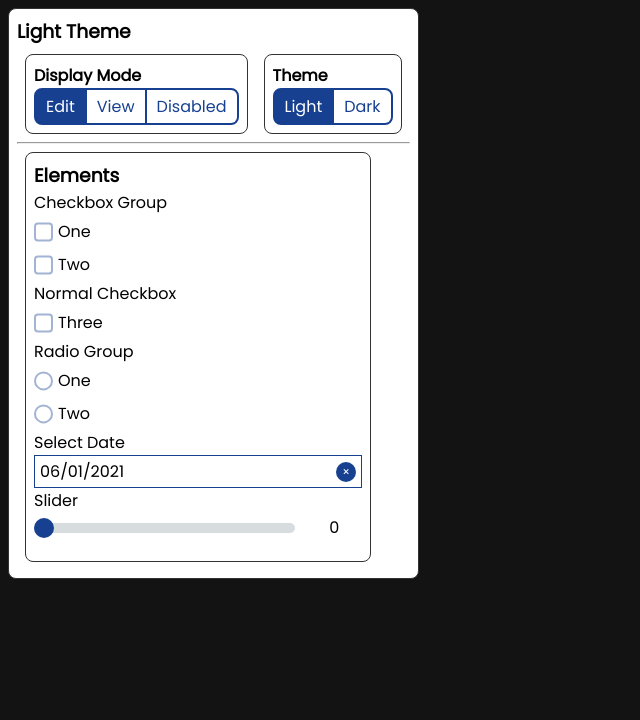
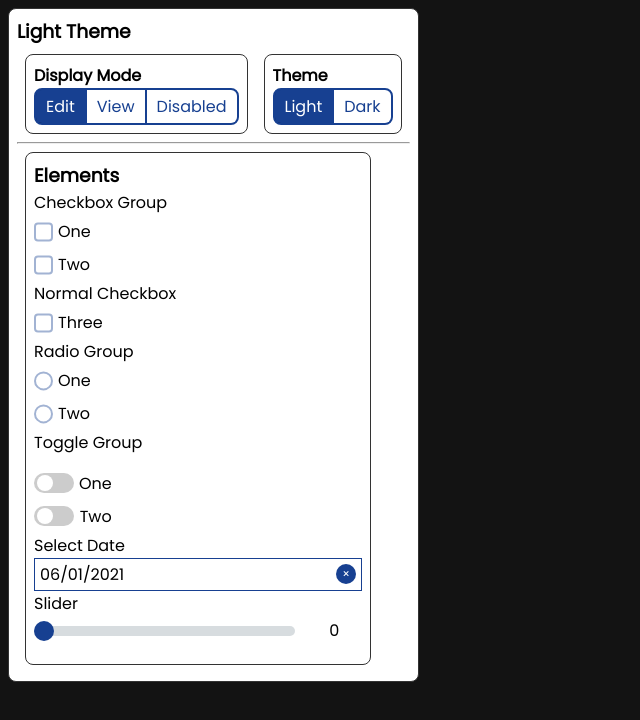
Before and after one commit to quocanhbk/ttg-react-component, a React (Create React App) app: page / in a window 1280 px wide. Shown: the top 720 px of the page, without its empty margins (0-640 px from the left). Built offline with nearby package versions, Linux system fonts and the light colour scheme.

Commit message:
Update Toggle

```diff
--- a/src/Quan.js
+++ b/src/Quan.js
@@ -3,6 +3,9 @@ import Container from './components/Container'
 import {Button, ButtonGroup, Checkbox, Radio, RadioGroup} from './components/elements'
 import CheckboxGroup from './components/elements/CheckboxGroup'
 import TableDatePicker from './components/TableDatePicker'
+import ToggleGroup from './components/ToggleGroup'
+import ToggleSwitch from './components/ToggleSwitch'
+
 import Slider from './components/Silder'
 
 import theme from './utils/theme'
@@ -55,6 +58,12 @@ function Quan() {
               <Radio value={2}>Two</Radio>
             </RadioGroup>
 
+            <p>Toggle Group</p>
+            <ToggleGroup position displayMode={mode}>
+              <ToggleSwitch value={1}>One</ToggleSwitch>
+              <ToggleSwitch value={2}>Two</ToggleSwitch>
+            </ToggleGroup>
+
             <p>Select Date</p>
             <TableDatePicker displayMode={mode}>Don't forget select date</TableDatePicker>
             <p>Slider</p>
--- a/src/components/ToggleGroup.js
+++ b/src/components/ToggleGroup.js
@@ -1,4 +1,4 @@
-import React, { } from 'react'
+import React, { useEffect,useState} from 'react'
 import styled from 'styled-components'
 import  ToggleSwitch  from './ToggleSwitch'
 
--- a/src/components/ToggleSwitch.js
+++ b/src/components/ToggleSwitch.js
@@ -6,14 +6,17 @@ import {useState} from "react"
 import classNames from 'classnames';
 
 const StyleDiv=styled.div`
-    margin:10px;
     display:flex;
+    padding: 4px 8px 4px 0;
+    align-items:center;
 `;
 const LabelToggle = styled.label`
     position: relative;
     display:flex;
     width: 40px;
     height: 20px;
+    pointer-events: ${props => props.displayMode !== "edit" ? "none" : "auto"};
+
 `;
 const StyleInput = styled.input`
     border: 0;
@@ -35,7 +38,7 @@ const StyleInput = styled.input`
     }
     &:checked ~ .toggle-switch{
         transition: 0.4s;
-        background:${props => props.theme.toggleColor};
+        background:${props => props.theme.fillColor};
     }
 `;
 const StyleSpan = styled.span`
@@ -65,11 +68,13 @@ const StyleSpan = styled.span`
 const StyleName= styled.span`
     font-size:1rem;
     display:block;
-    margin: 0 10px;
-    color:${props => props.theme.name === "light" ? "black" : "white"};
+    margin: 0 5px;
+    color: ${props => props.displayMode === "disabled" ? "#A3A3A3": props.theme.textColor};
+
 `;
 const ToggleButton = (props) => {
     const [toggle,setToggle] = useState(false); //kiem tra khi check vao toggle
+    const [checked, setChecked] = useState(props.default)
     const {defaultChecked,onChange,disabled,className} = props;
     const triggerToogle = ()=>{
         if(disabled) {return;}
@@ -88,11 +93,22 @@ const ToggleButton = (props) => {
         'toggle--disabled': disabled
     }, className);
 
+    const handleSelect = (e) => {
+        setChecked(e.target.checked)
+        props.onSelect(e.target.value, e.target.checked)
+    }
+
     return(
         <StyleDiv {...props}>
-            <StyleName>{props.children}</StyleName>
-            <LabelToggle onChange={triggerToogle} className={toggleClasses}>
-                <StyleInput type="checkbox" />
+            <StyleName displayMode={props.disabled ? "disabled" : props.displayMode}>{props.children}</StyleName>
+            <LabelToggle displayMode={props.disabled ? "disabled" : props.displayMode} onChange={triggerToogle} className={toggleClasses}>
+                <StyleInput  displayMode={props.disabled ? "disabled" : props.displayMode}
+                type="checkbox"
+                name={props.name}
+                value={props.value}
+                onChange={handleSelect}
+                defaultChecked={props.default}
+                />
                 <StyleSpan className="toggle-switch"/>
             </LabelToggle>
         </StyleDiv>
@@ -112,5 +128,9 @@ ToggleButton.prototype={
         })
     ])
 }
-
+ToggleButton.defaultProps = {
+    onSelect: (x,y) => console.log(x,y),
+    default: false,
+    displayMode: "edit"
+}
 export default ToggleButton;
```
